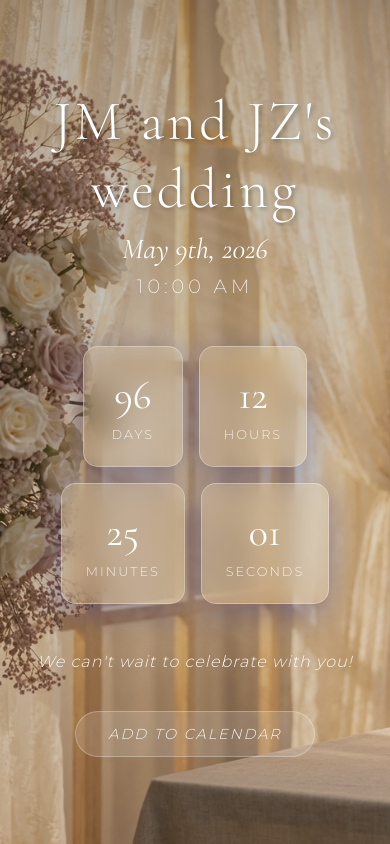
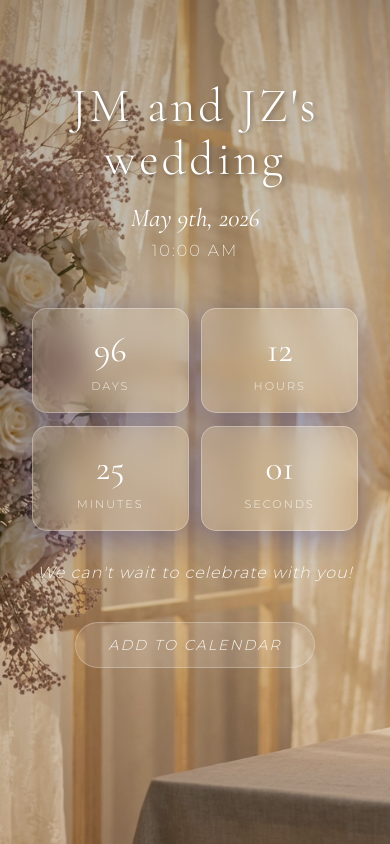
Before and after one commit to mjc0608/wedding, a website: page index.html in a window 390 px wide. Drawn offline with nearby package versions, Linux system fonts and the light colour scheme.

Commit message:
Optimize: Mobile responsiveness improvements

```diff
--- a/style.css
+++ b/style.css
@@ -22,7 +22,10 @@ body {
     align-items: center;
     background: url('assets/wedding-bg.png') no-repeat center center fixed;
     background-size: cover;
-    overflow: hidden;
+    /* Prevent horizontal scroll while allowing vertical scroll if needed on tiny screens */
+    overflow-x: hidden;
+    overflow-y: auto;
+    padding: 1rem 0;
 }
 
 .overlay {
@@ -167,24 +170,69 @@ body {
 
 /* Responsive adjustments */
 @media (max-width: 768px) {
+    body {
+        /* On mobile, sometimes central alignment hides content if it overflows */
+        align-items: flex-start;
+        padding: 4rem 1rem;
+    }
+
+    .container {
+        padding: 1rem;
+    }
+
     .wedding-title {
-        font-size: 3.5rem;
+        font-size: 3rem;
+        line-height: 1.1;
+        margin-bottom: 1rem;
     }
 
     .names {
-        font-size: 1.8rem;
+        font-size: 1.6rem;
+    }
+
+    .time {
+        font-size: 1rem;
+        letter-spacing: 2px;
     }
 
     .countdown-container {
-        gap: 1rem;
+        gap: 0.8rem;
+        margin-bottom: 2rem;
     }
 
     .countdown-item {
-        min-width: 100px;
-        padding: 1.5rem;
+        min-width: calc(50% - 0.4rem);
+        /* 2 per row on smaller screens */
+        padding: 1.2rem;
     }
 
     .number {
+        font-size: 2.2rem;
+    }
+
+    .label {
+        font-size: 0.7rem;
+    }
+}
+
+/* Extra small devices optimization */
+@media (max-width: 380px) {
+    .wedding-title {
         font-size: 2.5rem;
     }
+
+    .countdown-item {
+        padding: 1rem;
+    }
+
+    .number {
+        font-size: 2rem;
+    }
 }
+
+@media (max-height: 700px) and (orientation: landscape) {
+    body {
+        align-items: center;
+        padding: 2rem 0;
+    }
+}
```
